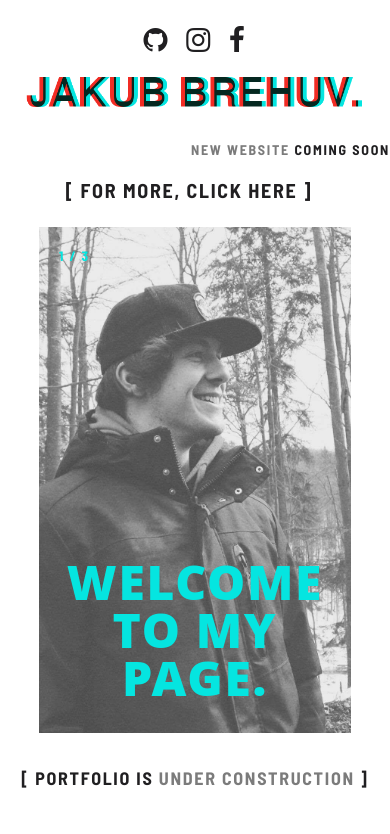
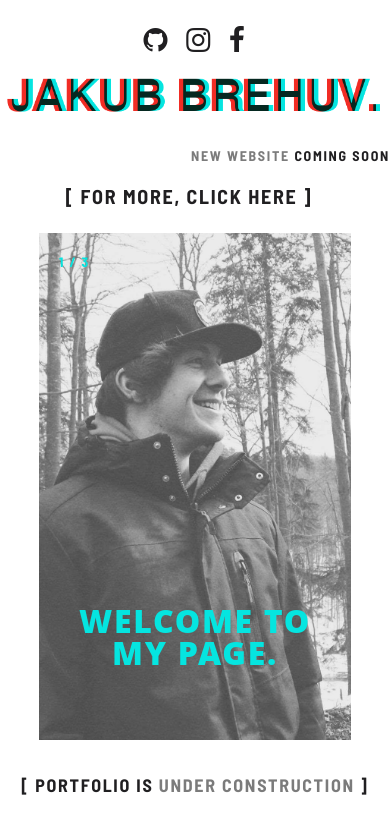
Before and after one commit to kubekbreha/My-Curriculum-Vitae, a plain HTML site: page index.html in a window 390 px wide. Drawn offline with Linux system fonts and the light colour scheme.

```diff
--- a/css/glitch-slideshow.css
+++ b/css/glitch-slideshow.css
@@ -205,7 +205,7 @@
 		width: 100%;
 	}
 	.slide__title {
-		font-size: 3rem;
+		font-size: 2rem;
 	}
 	.slide__description {
 		font-size: 1rem;
--- a/css/styles.css
+++ b/css/styles.css
@@ -216,7 +216,7 @@
         top: 0;
         z-index: 9999;
         position: relative;
-        max-width: 90%;
+        max-width: 100%;
         margin: 20px auto 0;
     }
 
```
Also changed, not shown: README.md, 3 other files.
